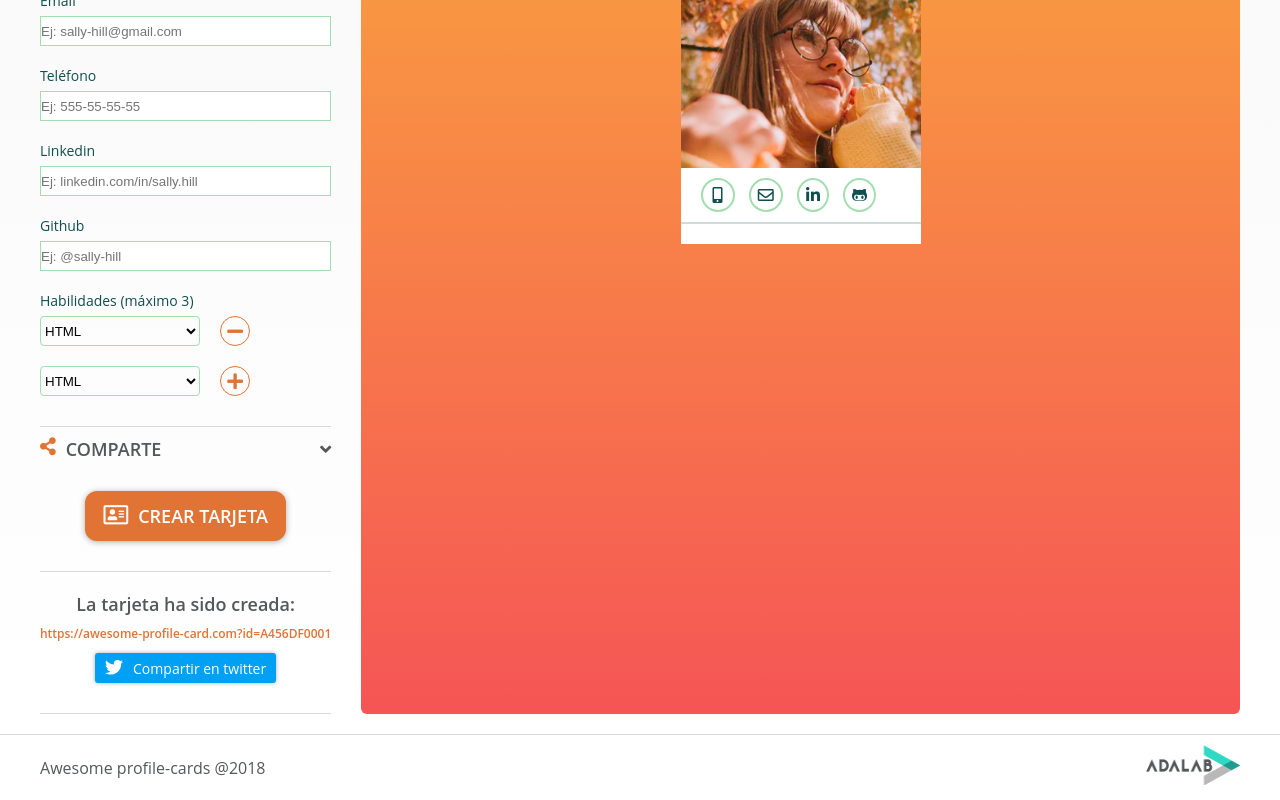
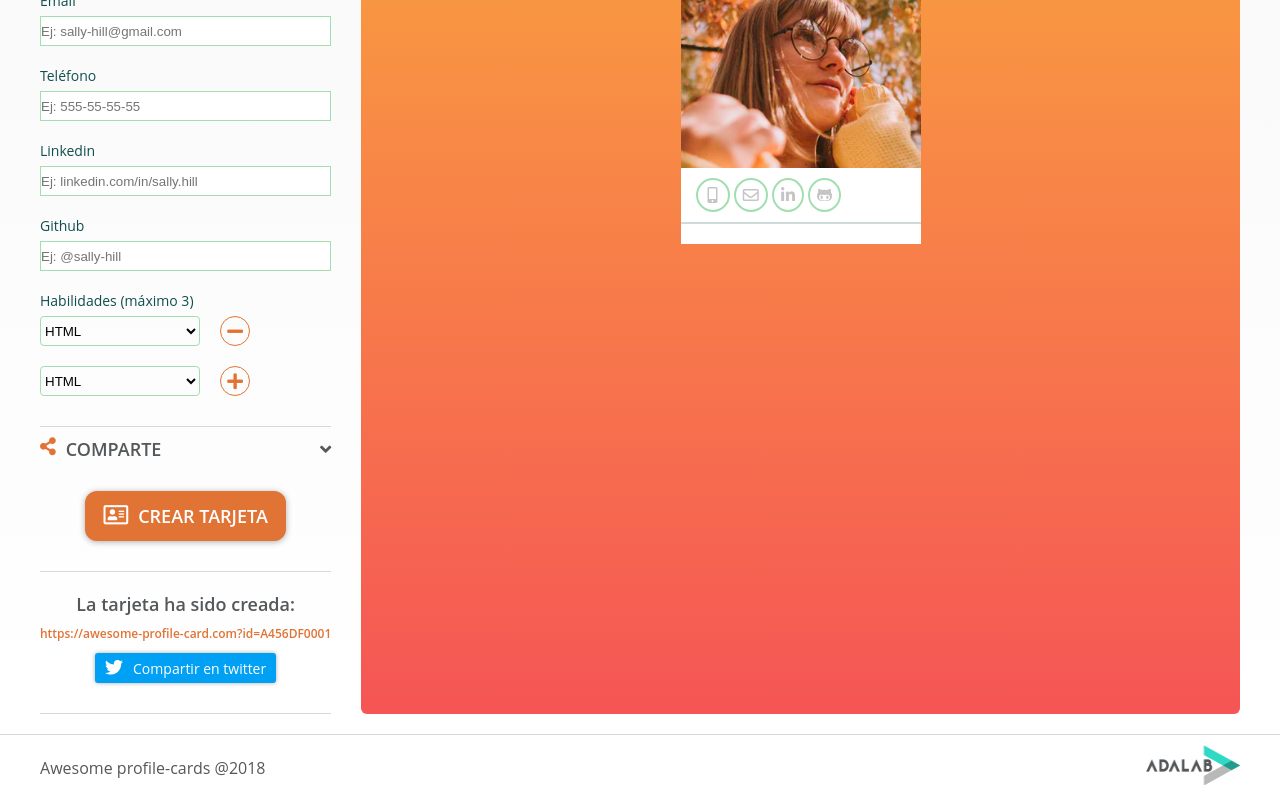
Before and after one commit to Adalab/dorcas-s2-peak-y-blinded, a website: page form.html in a window 1280 px wide. Shown: the part 767-1567 px from the top of the page. Drawn offline with Linux system fonts and the light colour scheme.

Commit message:
Change html.form and icon link color

```diff
--- a/form.html
+++ b/form.html
@@ -33,10 +33,10 @@
         </div>
         <img class="personal-image" src="./images/card-image.png" alt="foto personal">
         <div class="contact">
-          <a class="contact__link contact__mobile" href="#"><i class="fas fa-mobile-alt icon-mobile icon__contact"></i></a>
-          <a class="contact__link contact__envelope" href="#"><i class="far fa-envelope icon-mail icon__contact"></i></a>
-          <a class="contact__link contact__linkedin" href="#"><i class="fab fa-linkedin-in icon-linkedin icon__contact"></i></a>
-          <a class="contact__link contact__github" href="#"><i class="fab fa-github-alt icon-github icon__contact"></i></a>
+          <a class="contact__link--inactive contact__mobile" href="#"><i class="fas fa-mobile-alt icon-mobile icon__contact"></i></a>
+          <a class="contact__link--inactive contact__envelope" href="#"><i class="far fa-envelope icon-mail icon__contact"></i></a>
+          <a class="contact__link--inactive contact__linkedin" href="#"><i class="fab fa-linkedin-in icon-linkedin icon__contact"></i></a>
+          <a class="contact__link--inactive contact__github" href="#"><i class="fab fa-github-alt icon-github icon__contact"></i></a>
         </div>
         <div class="skills">
           <ul class="skills__list text__skills">
--- a/scss/core/_general.scss
+++ b/scss/core/_general.scss
@@ -19,5 +19,5 @@ body {
 
 a {
   text-decoration: none;
-  color: $color-paleta1-primary;
+  // color: $color-paleta1-primary;
 }
--- a/scss/layout/_card.scss
+++ b/scss/layout/_card.scss
@@ -21,6 +21,10 @@
   flex-direction: column;
   width: 240px;
   background-color: $color-light;
+}
+
+.contact__link--inactive {
+  color: $color-medium;
 }
 
 .paleta-azul {
```
Also changed, not shown: css/main.css.
